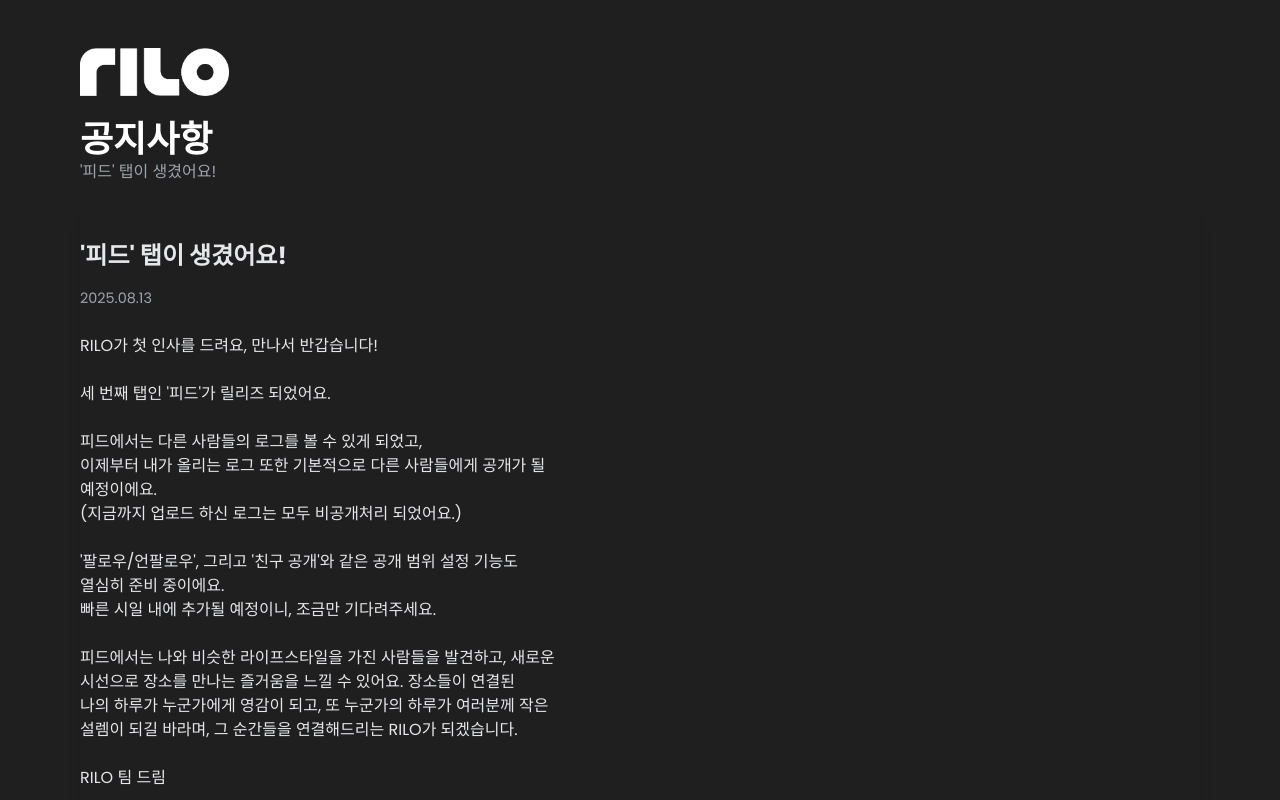
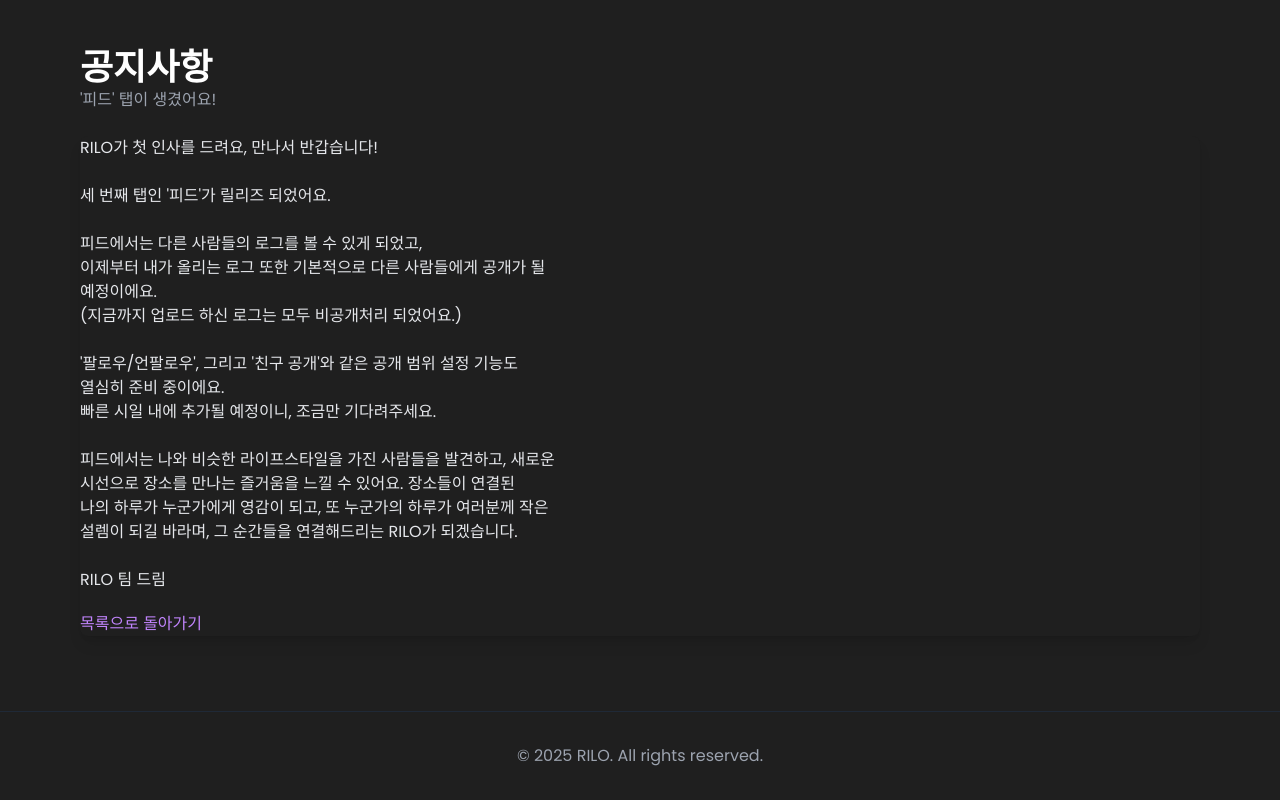
Before and after one commit to plogteam-dev/Rilo-homepage, a website: page public/kr/notices/20250813/index.html in a window 1280 px wide. Shown: the top 800 px of the page. Drawn offline with Linux system fonts and the light colour scheme.

Commit message:
chore(notices): remove header logo and duplicate title/date from detail

```diff
--- a/public/kr/notices/20250813/index.html
+++ b/public/kr/notices/20250813/index.html
@@ -22,16 +22,11 @@
 </head>
 <body class="bg-[#1F1F1F] text-white min-h-screen flex flex-col" style="background-image: none !important;">
     <main class="flex-1 w-full max-w-6xl mx-auto py-12 px-4 flex flex-col items-start">
-        <a href="../../index.html" class="mb-6"><img src="../../../images/RILO_Logo_TYPO.png" alt="RILO 로고" style="height: 3rem;" /></a>
         <h1 class="text-4xl font-bold mb-2 text-white m-0">공지사항</h1>
         <p class="text-gray-400 mb-6">'피드' 탭이 생겼어요!</p>
 
         <section class="bg-[#1F1F1F] text-white rounded-lg shadow-lg p-8 w-full">
             <div class="prose max-w-none text-gray-200">
-                <header class="mb-6">
-                    <h2>'피드' 탭이 생겼어요!</h2>
-                    <time datetime="2025-08-13">2025.08.13</time>
-                </header>
                 <p>RILO가 첫 인사를 드려요, 만나서 반갑습니다!
 
 세 번째 탭인 '피드'가 릴리즈 되었어요.
```
Also changed, not shown: public/kr/notices/index.html (+0 -1 lines).
